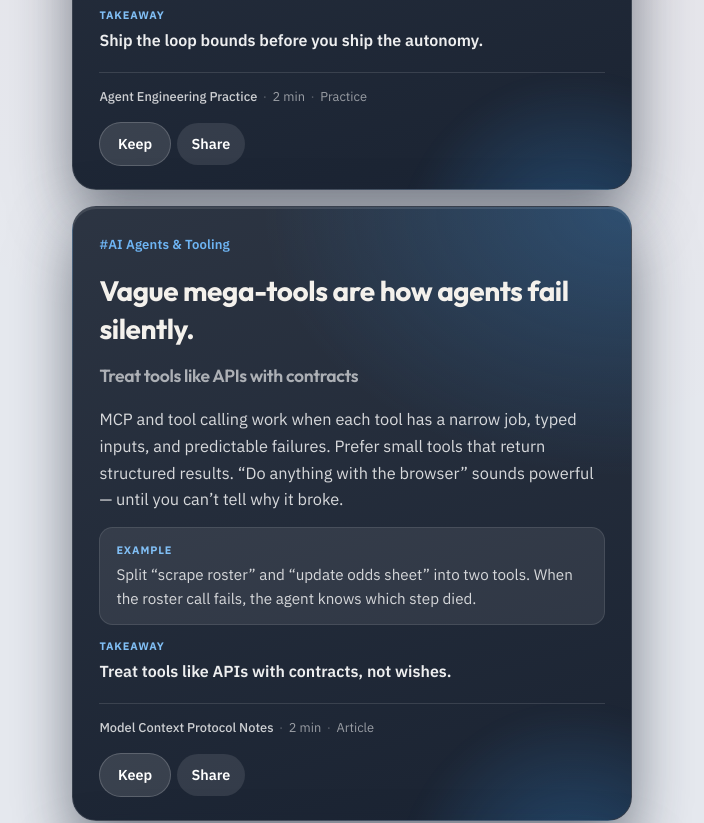
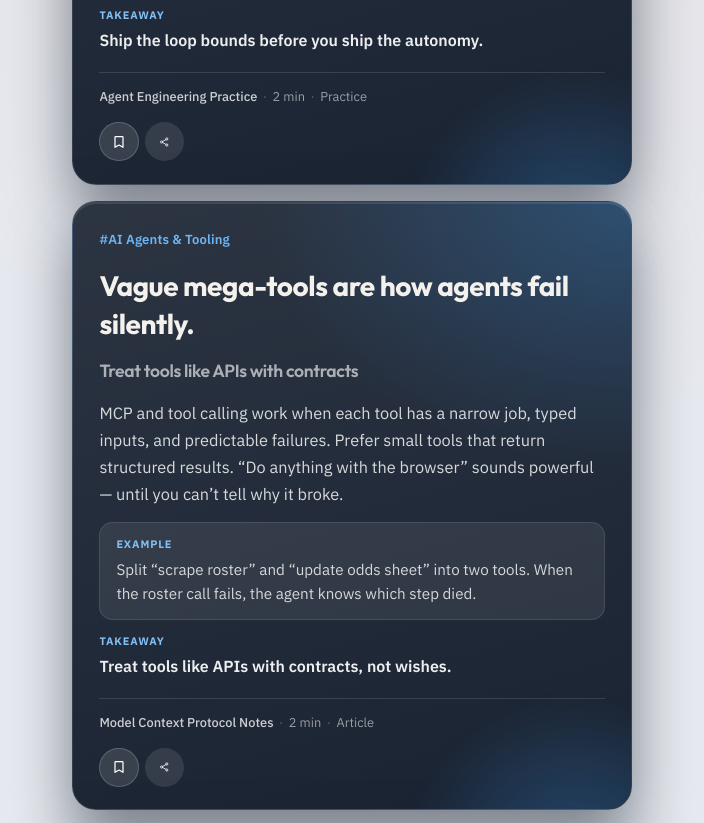
Before and after one commit to mitchelldawkinsjr/thinker, a React (Vite) app: page /topics/ai-agents in a window 1280 px wide. Shown: the part 900-1723 px from the top of the page, without its empty margins (188-892 px from the left). Built offline with nearby package versions, Linux system fonts and the light colour scheme.

Commit message:
Use icon actions for Keep, Share, and Ask so the next arrow stays visible.
Pin the next control outside the scrollable action row and shrink link CTAs on narrow cards.

```diff
--- a/src/components/IdeaCard.css
+++ b/src/components/IdeaCard.css
@@ -317,14 +317,30 @@
   flex-wrap: nowrap;
 }
 
-.idea-actions > .idea-btn,
-.idea-actions > a.idea-btn {
+.idea-actions-main {
+  display: flex;
+  align-items: center;
+  gap: 0.4rem;
+  flex: 1;
+  min-width: 0;
+  overflow-x: auto;
+  scrollbar-width: none;
+  -ms-overflow-style: none;
+}
+
+.idea-actions-main::-webkit-scrollbar {
+  display: none;
+}
+
+.idea-actions-main > .idea-btn,
+.idea-actions-main > a.idea-btn,
+.idea-actions > .idea-btn--next {
   flex-shrink: 0;
   white-space: nowrap;
 }
 
 .idea-actions > .idea-btn--next {
-  margin-left: auto;
+  margin-left: 0;
   flex-shrink: 0;
 }
 
@@ -340,12 +356,26 @@
   transition: transform 0.15s, background 0.15s, color 0.15s;
 }
 
+.idea-btn--icon {
+  display: inline-flex;
+  align-items: center;
+  justify-content: center;
+  width: 2.45rem;
+  height: 2.45rem;
+  padding: 0;
+}
+
+.idea-btn--compact-label {
+  padding-inline: 0.75rem;
+}
+
 @media (max-width: 420px) {
   .idea-card {
     padding-inline: 1.15rem;
   }
 
-  .idea-actions {
+  .idea-actions,
+  .idea-actions-main {
     gap: 0.28rem;
   }
 
@@ -356,6 +386,22 @@
 
   .idea-actions .idea-btn.ghost {
     padding-inline: 0.62rem;
+  }
+
+  .idea-actions .idea-btn--icon {
+    width: 2.2rem;
+    height: 2.2rem;
+    padding: 0;
+  }
+
+  /* Source / 20 min links: icon only on narrow cards */
+  .idea-actions a.idea-btn--link {
+    font-size: 0;
+    padding-inline: 0.55rem;
+    gap: 0;
+    min-width: 2.2rem;
+    min-height: 2.2rem;
+    justify-content: center;
   }
 }
 
--- a/src/components/IdeaCard.tsx
+++ b/src/components/IdeaCard.tsx
@@ -18,6 +18,70 @@ import './IdeaCard.css'
 const AskPanel = lazy(() =>
   import('./AskPanel').then((m) => ({ default: m.AskPanel })),
 )
+
+function KeepIcon() {
+  return (
+    <svg width="16" height="16" viewBox="0 0 24 24" fill="none" aria-hidden>
+      <path
+        d="M7 4h10a1 1 0 0 1 1 1v15l-6-3.5L6 20V5a1 1 0 0 1 1-1Z"
+        stroke="currentColor"
+        strokeWidth="1.85"
+        strokeLinejoin="round"
+      />
+    </svg>
+  )
+}
+
+function ShareIcon() {
+  return (
+    <svg width="16" height="16" viewBox="0 0 24 24" fill="none" aria-hidden>
+      <circle cx="18" cy="5" r="2.5" stroke="currentColor" strokeWidth="1.85" />
+      <circle cx="6" cy="12" r="2.5" stroke="currentColor" strokeWidth="1.85" />
+      <circle cx="18" cy="19" r="2.5" stroke="currentColor" strokeWidth="1.85" />
+      <path
+        d="M8.4 10.8 15.6 6.7M8.4 13.2l7.2 4.1"
+        stroke="currentColor"
+        strokeWidth="1.85"
+        strokeLinecap="round"
+      />
+    </svg>
+  )
+}
+
+function AskIcon() {
+  return (
+    <svg width="16" height="16" viewBox="0 0 24 24" fill="none" aria-hidden>
+      <path
+        d="M8.5 18.5 5 21v-4.2A7.5 7.5 0 1 1 12 19.5"
+        stroke="currentColor"
+        strokeWidth="1.85"
+        strokeLinecap="round"
+        strokeLinejoin="round"
+      />
+      <path
+        d="M9.8 9.6c0-1.3 1-2.2 2.2-2.2s2.2.9 2.2 2.2c0 1.1-.7 1.7-1.6 2.2-.7.4-1.1.8-1.1 1.5"
+        stroke="currentColor"
+        strokeWidth="1.85"
+        strokeLinecap="round"
+      />
+      <circle cx="12" cy="16.2" r="0.9" fill="currentColor" />
+    </svg>
+  )
+}
+
+function CheckIcon() {
+  return (
+    <svg width="16" height="16" viewBox="0 0 24 24" fill="none" aria-hidden>
+      <path
+        d="m5 12.5 4.2 4.2L19 7.5"
+        stroke="currentColor"
+        strokeWidth="2"
+        strokeLinecap="round"
+        strokeLinejoin="round"
+      />
+    </svg>
+  )
+}
 
 type Props = {
   idea: Idea
@@ -288,69 +352,100 @@ export function IdeaCard({
           {media}
 
           <div className="idea-actions">
+            <div className="idea-actions-main">
               {!compact && onPrev && (
-              <button type="button" className="idea-btn ghost" onClick={onPrev} aria-label="Previous idea">
+                <button
+                  type="button"
+                  className="idea-btn ghost idea-btn--icon"
+                  onClick={onPrev}
+                  aria-label="Previous idea"
+                  title="Previous"
+                >
                   ←
                 </button>
               )}
               {sourceCta}
               {idea.audioPageUrl ? (
-              <ExternalCta href={idea.audioPageUrl} className="idea-btn ghost idea-btn--link">
-                20 min
+                <ExternalCta
+                  href={idea.audioPageUrl}
+                  className="idea-btn ghost idea-btn--link idea-btn--compact-label"
+                >
+                  <span className="idea-btn-label">20 min</span>
                 </ExternalCta>
               ) : null}
               {!reviewing && (
                 <button
                   type="button"
-                className={`idea-btn keep ${saved ? 'is-kept' : ''}`}
+                  className={`idea-btn keep idea-btn--icon ${saved ? 'is-kept' : ''}`}
                   onClick={onKeepClick}
                   aria-pressed={saved}
                   aria-expanded={!compact && flipped}
+                  aria-label={saved ? 'Kept' : 'Keep'}
+                  title={saved ? 'Kept' : 'Keep'}
                 >
-                {saved ? 'Kept' : 'Keep'}
+                  <KeepIcon />
                 </button>
               )}
               {sourceThought && !reviewing && (
                 <button
                   type="button"
-                className="idea-btn ghost"
+                  className="idea-btn ghost idea-btn--compact-label"
                   onClick={() => demote(sourceThought.id)}
                   title="Send back to Thoughts to edit, then promote again"
+                  aria-label="Back to thought"
                 >
-                Back to thought
+                  <span className="idea-btn-label">Back</span>
                 </button>
               )}
               {compact && saved && !reviewing && !sourceThought && (
                 <button
                   type="button"
-                className="idea-btn ghost"
+                  className="idea-btn ghost idea-btn--compact-label"
                   onClick={openKeepNote}
                   aria-expanded={flipped}
+                  aria-label={keepThought?.note.trim() ? 'Edit note' : 'Add note'}
+                  title={keepThought?.note.trim() ? 'Edit note' : 'Add note'}
                 >
-                {keepThought?.note.trim() ? 'Edit note' : 'Add note'}
+                  <span className="idea-btn-label">
+                    {keepThought?.note.trim() ? 'Edit' : 'Note'}
+                  </span>
                 </button>
               )}
               {(compact || saved) && !reviewing && (
-              <button type="button" className="idea-btn ghost" onClick={() => void onShare()}>
-                {shareStatusLabel(shareResult)}
+                <button
+                  type="button"
+                  className="idea-btn ghost idea-btn--icon"
+                  onClick={() => void onShare()}
+                  aria-label={shareStatusLabel(shareResult)}
+                  title={shareStatusLabel(shareResult)}
+                >
+                  {shareResult === 'shared' || shareResult === 'copied' ? (
+                    <CheckIcon />
+                  ) : (
+                    <ShareIcon />
+                  )}
                 </button>
               )}
               {!compact && (
                 <button
                   type="button"
-                className={`idea-btn ghost ${askOpen ? 'is-active' : ''}`}
+                  className={`idea-btn ghost idea-btn--icon ${askOpen ? 'is-active' : ''}`}
                   onClick={() => setAskOpen((v) => !v)}
                   aria-expanded={askOpen}
+                  aria-label={askOpen ? 'Hide ask' : 'Ask'}
+                  title={askOpen ? 'Hide ask' : 'Ask'}
                 >
-                {askOpen ? 'Hide' : 'Ask'}
+                  <AskIcon />
                 </button>
               )}
+            </div>
             {!compact && onNext && (
               <button
                 type="button"
-                className="idea-btn ghost idea-btn--next"
+                className="idea-btn ghost idea-btn--next idea-btn--icon"
                 onClick={onNext}
                 aria-label="Next idea"
+                title="Next"
               >
                 →
               </button>
```
Lines whose indentation alone changed are shown as unchanged.
